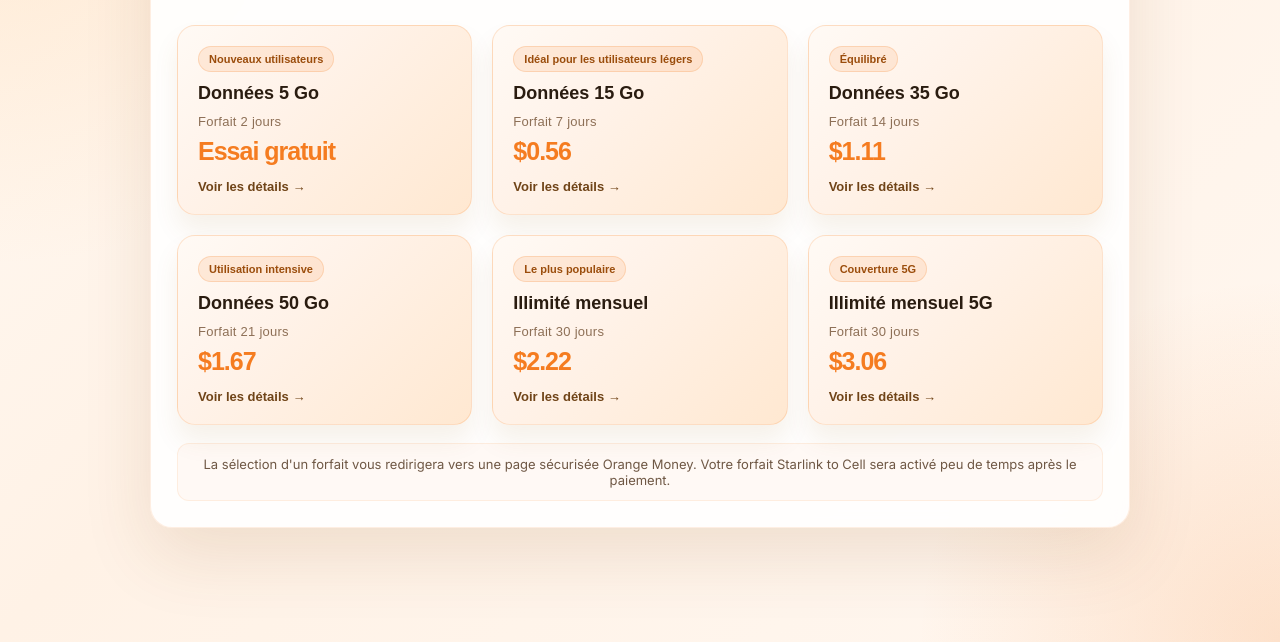
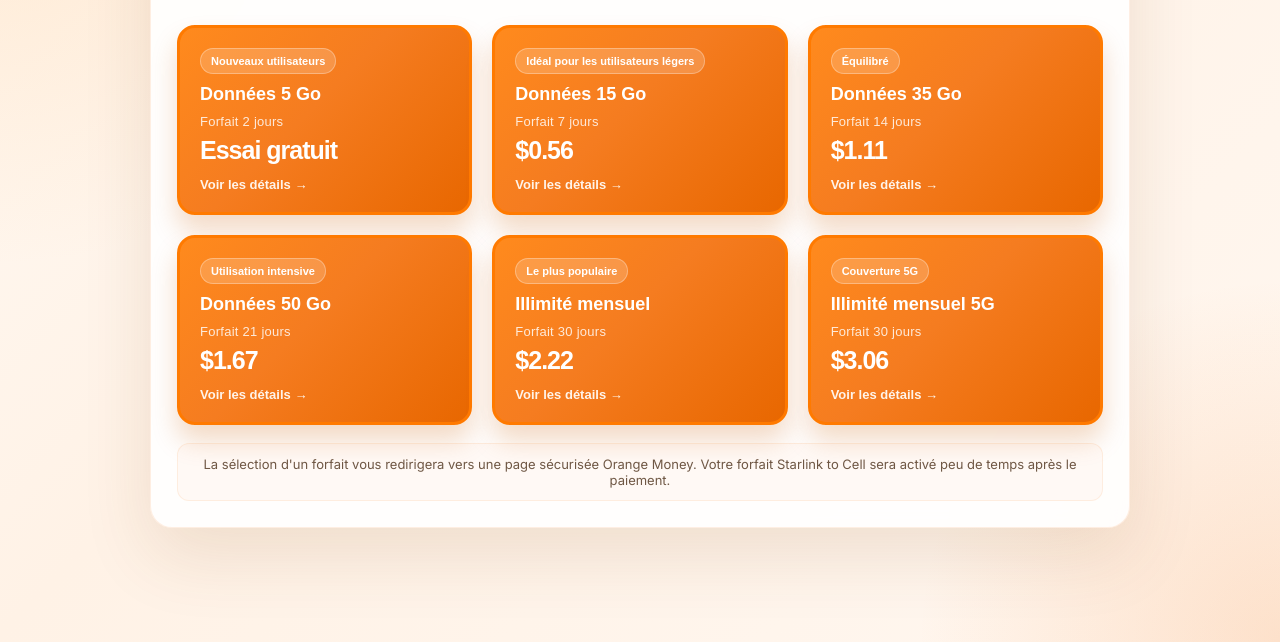
Before and after one commit to mike0025h-lgtm/orang, a website: page index.html in a window 1280 px wide. Shown: the part 158-800 px from the top of the page. Drawn offline with Linux system fonts and the light colour scheme.

Commit message:
Update index.html

```diff
--- a/index.html
+++ b/index.html
@@ -129,23 +129,23 @@
       border-radius: 18px;
       padding: 20px;
       min-height: 190px;
-      border: 1px solid rgba(245, 124, 32, 0.18);
+      border: 3px solid #ff7a00;
       display: flex;
       flex-direction: column;
       justify-content: space-between;
       cursor: pointer;
       overflow: hidden;
       transition: transform 0.25s ease, box-shadow 0.25s ease, border-color 0.25s ease;
-      color: #2a1c10;
-      background: linear-gradient(135deg, #fffaf5 0%, #fff3ea 35%, #ffe8d1 100%);
-      box-shadow: 0 16px 26px rgba(143, 83, 12, 0.08);
+      color: #ffffff;
+      background: linear-gradient(135deg, #ff8a1d 0%, #f57c20 45%, #e86700 100%);
+      box-shadow: 0 16px 26px rgba(200, 92, 0, 0.22);
     }
 
     @media (hover: hover) and (pointer: fine) {
       .plan-card:hover {
         transform: translateY(-6px);
-        box-shadow: 0 26px 44px rgba(164, 86, 17, 0.16);
-        border-color: rgba(245, 124, 32, 0.35);
+        box-shadow: 0 26px 44px rgba(170, 78, 0, 0.28);
+        border-color: #ff8a1d;
       }
     }
 
@@ -153,10 +153,10 @@
       font-size: 11px;
       padding: 6px 10px;
       border-radius: 999px;
-      background: rgba(245, 124, 32, 0.12);
-      border: 1px solid rgba(245, 124, 32, 0.2);
-      color: #9b4d0c;
-      font-weight: 700;
+      background: rgba(255,255,255,0.18);
+      border: 1px solid rgba(255,255,255,0.3);
+      color: #fff;
+      font-weight: 800;
       width: fit-content;
     }
 
@@ -164,14 +164,14 @@
       font-size: 18px;
       font-weight: 800;
       margin-top: 10px;
-      color: #2a1c10;
+      color: #fff;
     }
 
     .plan-duration {
       font-size: 13px;
-      opacity: 0.85;
+      opacity: 0.92;
       margin: 8px 0;
-      color: #7a593d;
+      color: rgba(255,255,255,0.9);
       letter-spacing: 0.02em;
     }
 
@@ -179,16 +179,16 @@
       font-size: 25px;
       line-height: 1.1;
       font-weight: 900;
-      color: #f57c20;
+      color: #fff;
       letter-spacing: -0.04em;
     }
 
     .plan-cta {
       font-size: 13px;
-      font-weight: 700;
+      font-weight: 800;
       margin-top: 12px;
       text-align: right;
-      color: #704418;
+      color: #fff4ea;
     }
 
     /* ================= NOTE ================= */
```
